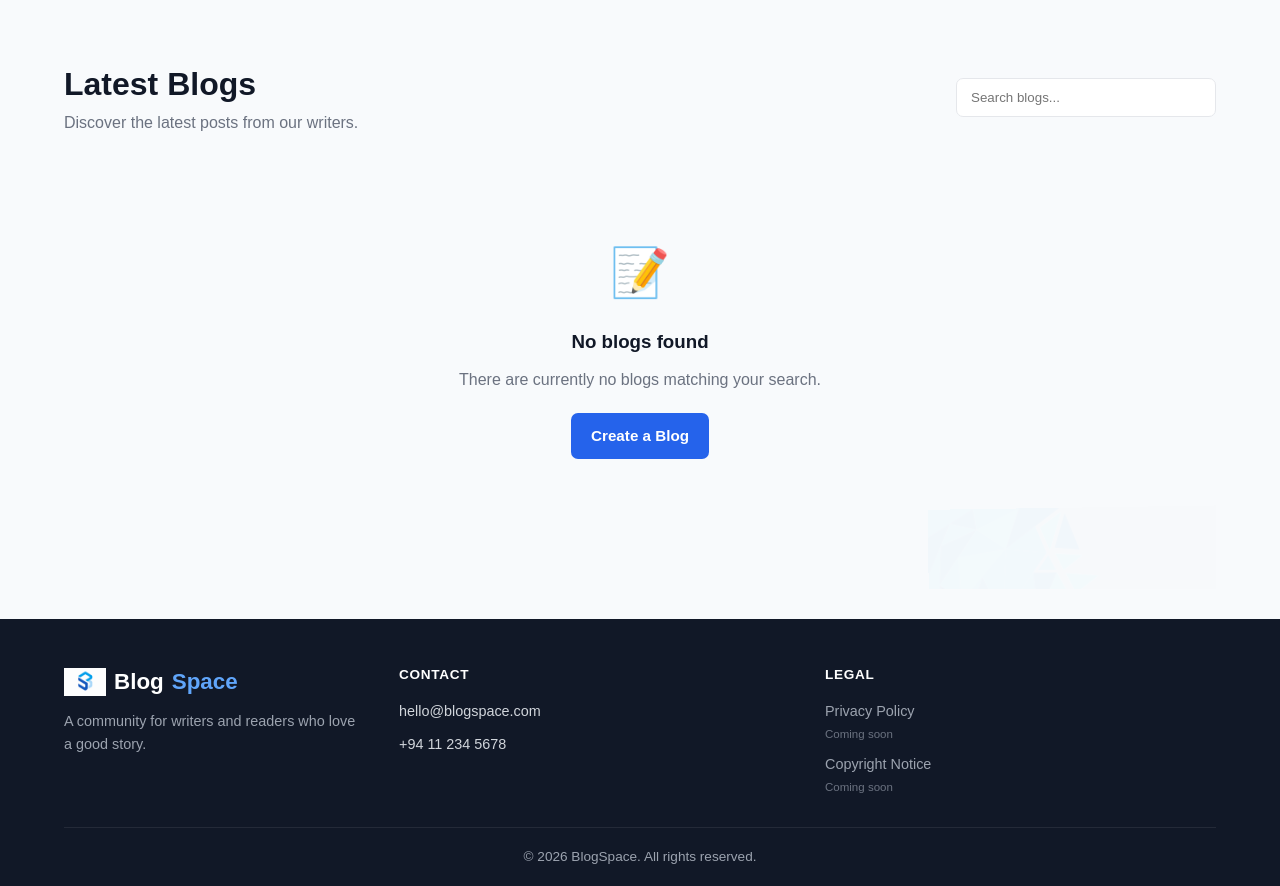
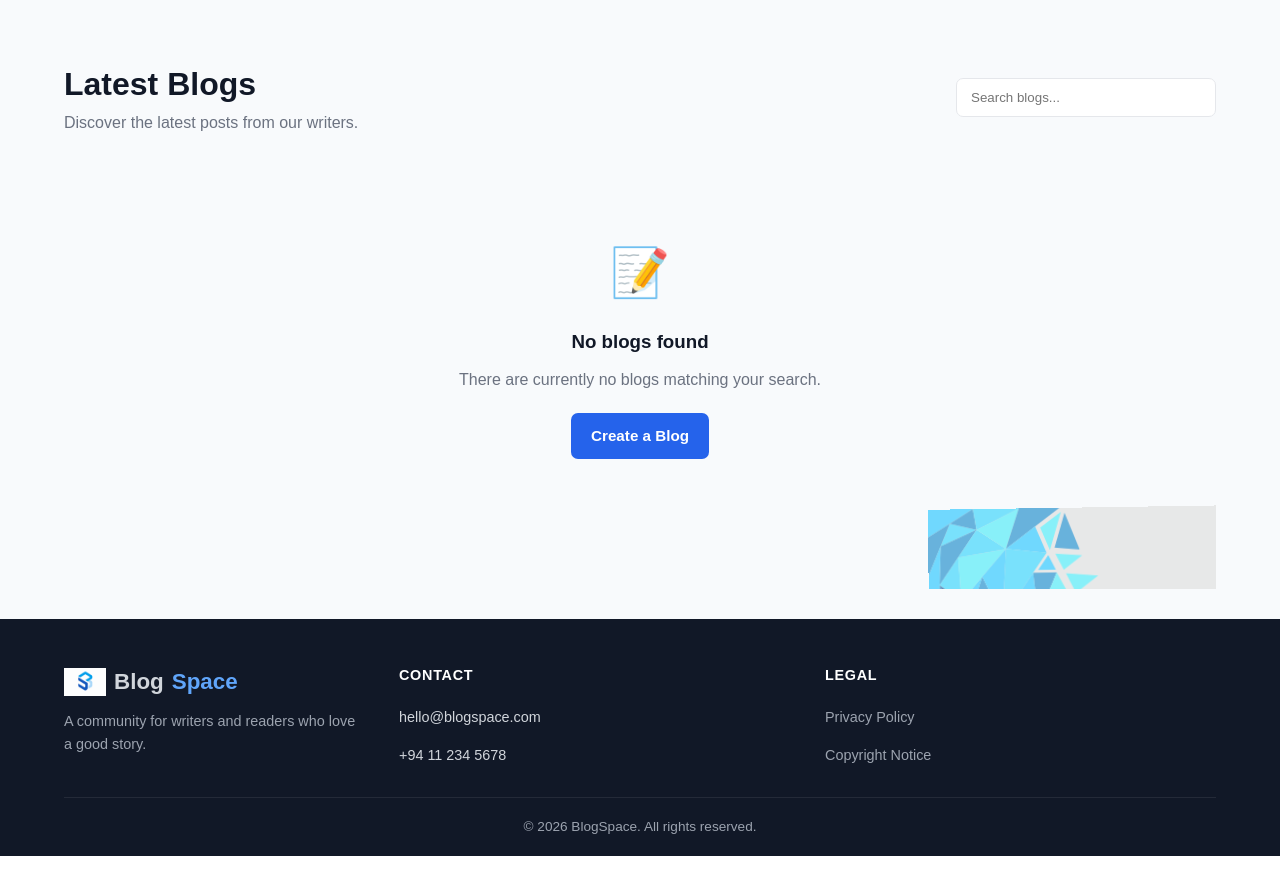
Before and after one commit to AMC-29/Blog-Application, a PHP site: page / in a window 1280 px wide. Shown: the part 404-1290 px from the top of the page. After the commit the page ends 1260 px from the top, so only its background shows below. Run offline with PHP 8.4, Linux system fonts and the light colour scheme; data that the repository does not hold is empty.

Commit message:
Remove deprecated footer text and background carousel from HTML; clean up CSS variables and styles for improved maintainability

```diff
--- a/blog.html
+++ b/blog.html
@@ -168,12 +168,10 @@
 
                 <span class="footer-link-disabled">
                     Privacy Policy
-                    <em>Coming soon</em>
                 </span>
 
                 <span class="footer-link-disabled">
                     Copyright Notice
-                    <em>Coming soon</em>
                 </span>
 
             </div>
--- a/index.html
+++ b/index.html
@@ -185,12 +185,10 @@
 
                 <span class="footer-link-disabled">
                     Privacy Policy
-                    <em>Coming soon</em>
                 </span>
 
                 <span class="footer-link-disabled">
                     Copyright Notice
-                    <em>Coming soon</em>
                 </span>
 
             </div>
@@ -200,9 +198,7 @@
 
         <div class="container footer-bottom">
 
-            <p>
-                © 2026 BlogSpace. All rights reserved.
-            </p>
+            <p>© 2026 BlogSpace.         All rights reserved.</p>
 
         </div>
 
--- a/style.css
+++ b/style.css
@@ -18,7 +18,6 @@
     --border: #e5e7eb;
     --danger: #dc2626;
     --success: #16a34a;
-    --blob-opacity: 0.05;
 }
 
 
@@ -1424,14 +1369,14 @@ nav a:hover {
 
     pointer-events: none;
 
-    overflow: hidden;
+    overflow: auto;
 }
 
 
 .bg-illustrations img {
     position: absolute;
 
-    opacity: 0;
+    opacity: 0.06;
 }
 
 
@@ -1593,7 +1538,6 @@ nav a:hover {
 
     font-weight: 800;
 
-    color: white;
 }
 
 
@@ -1621,7 +1565,7 @@ nav a:hover {
 
     flex-direction: column;
 
-    gap: 10px;
+    gap: 15px;
 
     flex: 1 1 160px;
 }
@@ -1630,7 +1574,7 @@ nav a:hover {
 .footer-col h4 {
     color: white;
 
-    font-size: 0.85rem;
+    font-size: 0.90rem;
 
     margin-bottom: 4px;
 
```
Also changed, not shown: other parts of style.css (+0 -54 lines), editor.html (+1 -10 lines), js/app.js (+0 -10 lines), js/auth.js (+0 -26 lines), js/blog.js (+0 -12 lines), js/editor.js (+0 -11 lines).
